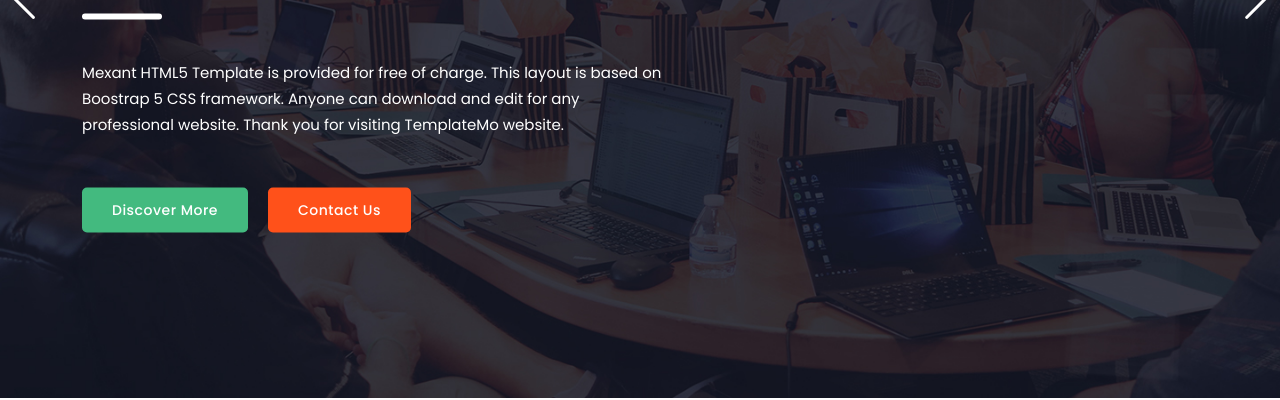
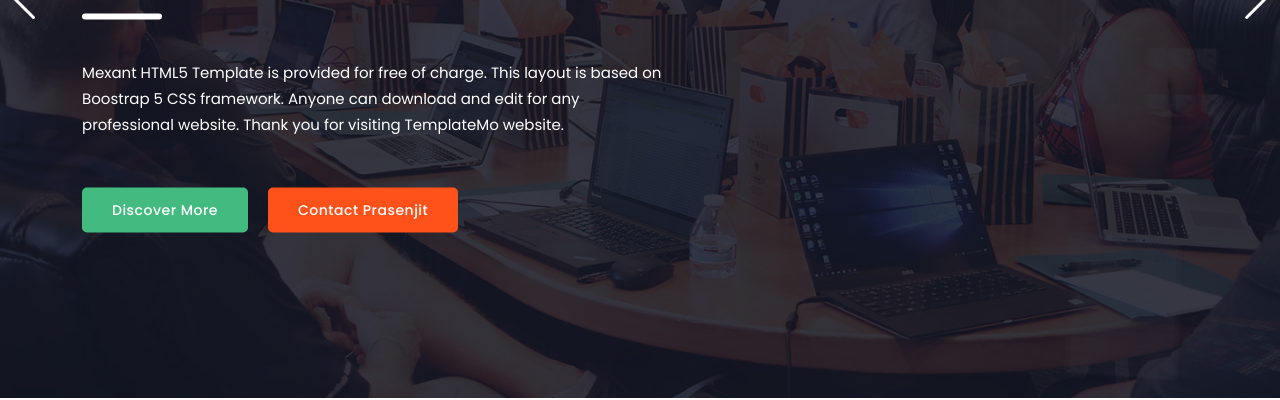
Before and after one commit to prasenjitovhal/firstjenkinsproject, a plain HTML site: page index.html in a window 1280 px wide. Shown: the part 402-802 px from the top of the page. Drawn offline with nearby package versions, Linux system fonts and the light colour scheme.

Commit message:
Update index.html

```diff
--- a/index.html
+++ b/index.html
@@ -88,7 +88,7 @@ https://templatemo.com/tm-574-mexant
                       <a href="#">Discover More</a>
                     </div>
                     <div class="orange-button">
-                      <a href="#">Contact Us</a>
+                      <a href="#">Contact Prasenjit</a>
                     </div>
                   </div>
                 </div>
```
